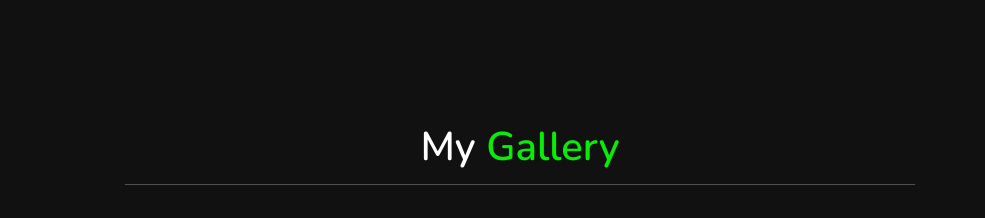
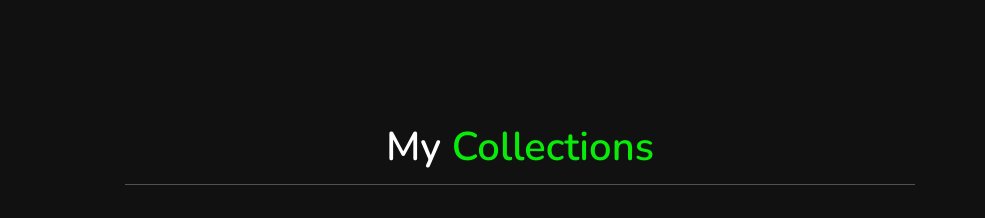
Before and after one commit to JhasaketanSwain/jhasaketan, a plain HTML site: page index.html in a window 1280 px wide. Shown: the part 3100-3318 px from the top of the page, without its empty margins (295-1280 px from the left). Drawn offline with nearby package versions, Linux system fonts and the light colour scheme.

Commit message:
Update index.html

```diff
--- a/index.html
+++ b/index.html
@@ -193,7 +193,7 @@
     <!-- education section ends -->
     <!-- portfolio section starts  -->
     <section class="portfolio" id="portfolio">
-      <h1 class="heading"> my <span>Gallery</span> </h1>
+      <h1 class="heading"> my <span>Collections</span> </h1>
       <!-- MAIN (Center website) -->
       <div class="main">
         <!-- Portfolio Gallery Grid -->
```
